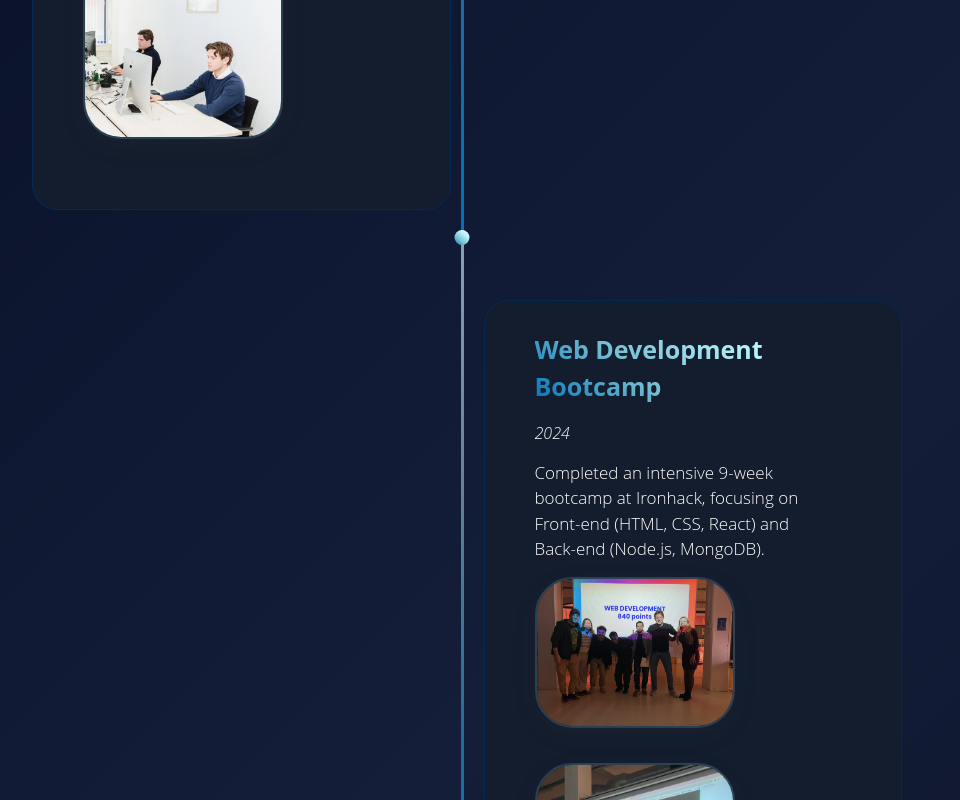
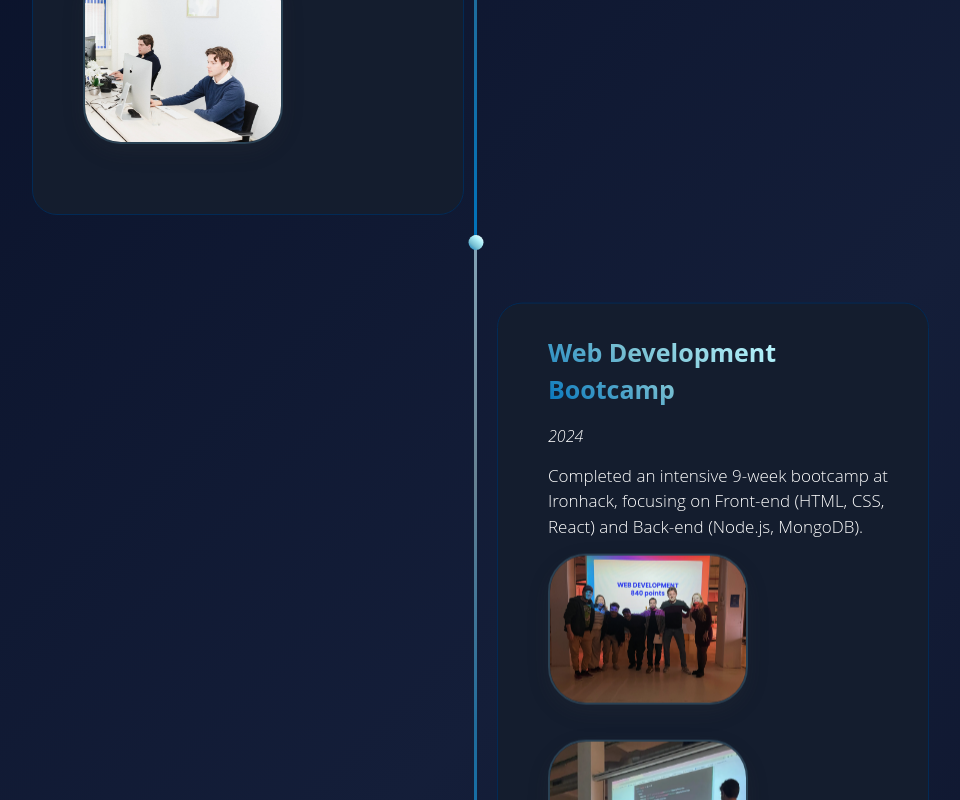
Before and after one commit to phsworks/portfolio-react, a React (Vite) app: page /aboutme in a window 1280 px wide. Shown: the part 2259-3059 px from the top of the page, without its empty margins (178-1138 px from the left). Built offline with nearby package versions, Linux system fonts and the light colour scheme.

Commit message:
alignment issues solved

```diff
--- a/src/pages/AboutPage.css
+++ b/src/pages/AboutPage.css
@@ -1,13 +1,13 @@
 .about-intro, .experience-section {
-  height: 1150px;
+  height: 1000px;
   padding-left: 30px;
   background: var(--light--gradient);
   display: flex;
   justify-content: center;
   align-items: flex-start;
   flex-direction: column;
-  padding-top: 50px;
-  gap: 40px;
+  padding-top: 30px;
+  gap: 50px;
 
   h1 {
     padding-bottom: 10px;
@@ -20,7 +20,7 @@
     }
 
     p {
-      width: 280px;
+      width: 330px;
 
 
     }
@@ -114,6 +114,7 @@
 
   p {
     font-size: 15px;
+    width: 270px;
   }
 
 
@@ -192,6 +193,7 @@
 
     p {
       font-size: 17px;
+      width: 350px;
     }
   }
 
```
